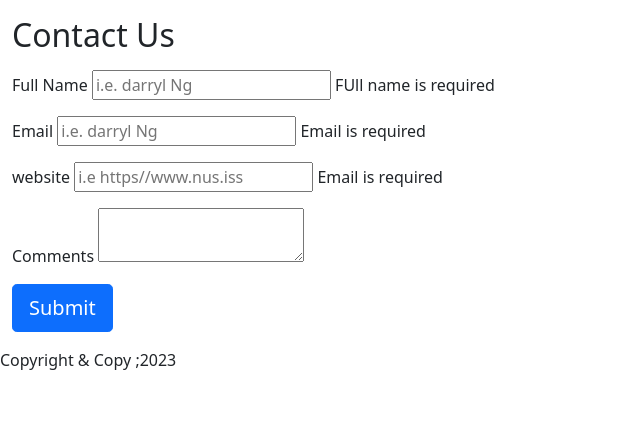
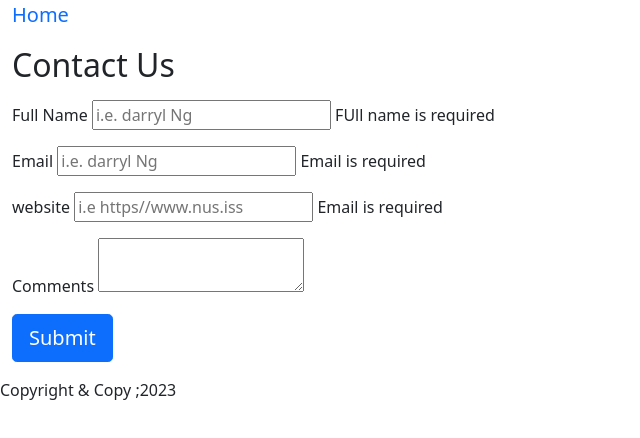
Before and after one commit to aneethajude/day07_workshop, a plain HTML site: page contact.html in a window 1280 px wide. Shown: the whole page, without its empty margins (0-640 px from the left). Drawn offline with nearby package versions, Linux system fonts and the light colour scheme.

Commit message:
Website creation

```diff
--- a/contact.html
+++ b/contact.html
@@ -9,6 +9,9 @@
     <title>Biography</title>
 </head>
 <body>
+    <div class="container-fluid">
+        <a class="navbar-brand" href="home.html">Home</a>
+        </div>
 
     <div class="container-fluid">
         <div class="row">
```
Also changed, not shown: Biography.html (+1 -1 lines), gallery.html (+3 -0 lines).
